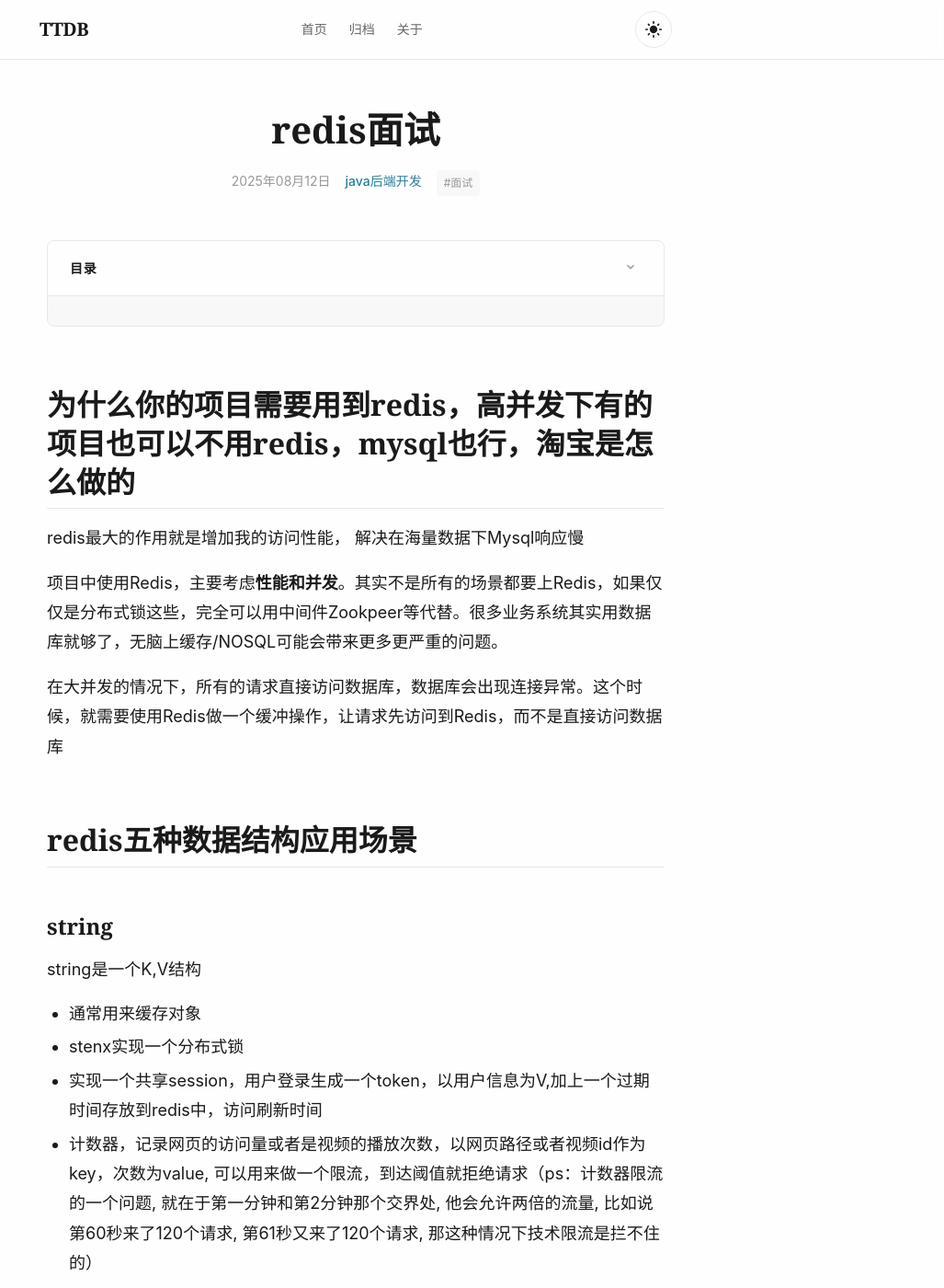
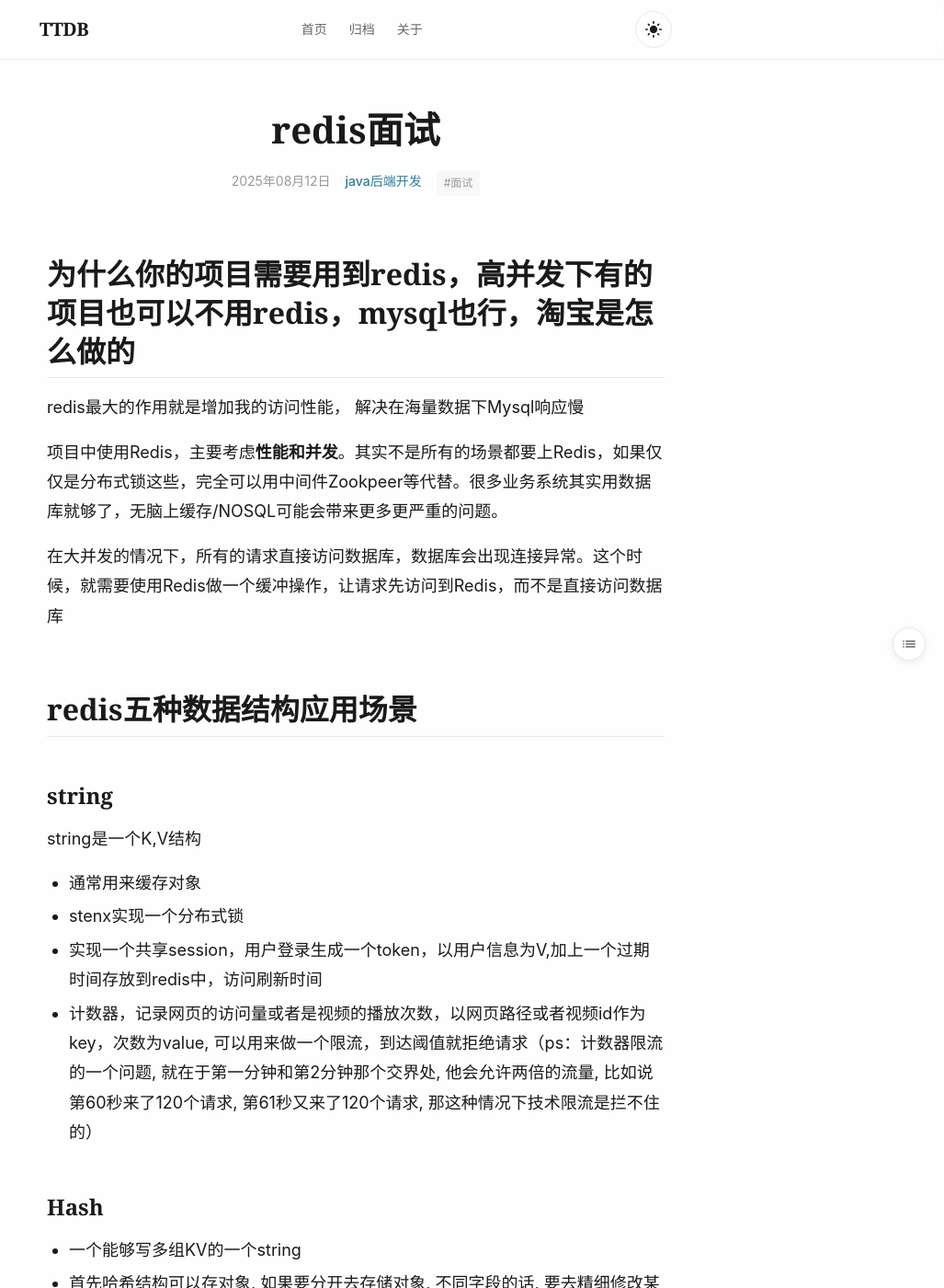
Before and after one commit to HgnGoning/HgnGoning.github.io, a Jekyll site: the page built from _posts/2025-08-12-redis-mian-shi.md, in a window 1280 px wide and 1400 px high. Shown: the whole window at 92% size, without its empty margins (253-1280 px from the left). Built offline with Jekyll 4.4.1, drawn with Linux system fonts in a browser that asks for light colours.

Commit message:
重新设计文章目录 - 右侧悬浮固定
- 目录固定在页面右侧中间位置
- 不随滚动消失，始终可见
- 点击按钮展开目录面板
- 点击外部或关闭按钮收起面板
- 滚动时自动高亮当前章节

Co-Authored-By: Claude Opus 4.6 <noreply@anthropic.com>

```diff
--- a/_layouts/post.html
+++ b/_layouts/post.html
@@ -28,18 +28,6 @@ layout: default
     </div>
   </header>
 
-  <nav class="toc" id="toc">
-    <div class="toc-header">
-      <span class="toc-title">目录</span>
-      <button class="toc-toggle" id="toc-toggle" aria-label="折叠目录">
-        <svg viewBox="0 0 24 24" width="16" height="16">
-          <path fill="currentColor" d="M7.41 8.59L12 13.17l4.59-4.58L18 10l-6 6-6-6 1.41-1.41z"/>
-        </svg>
-      </button>
-    </div>
-    <div class="toc-content" id="toc-content"></div>
-  </nav>
-
   <div class="post-content" itemprop="articleBody">
     {{ content }}
   </div>
@@ -50,6 +38,26 @@ layout: default
   </div>
   {% endif %}
 </article>
+
+<!-- 右侧悬浮目录 -->
+<aside class="toc-sidebar" id="toc-sidebar">
+  <button class="toc-toggle-btn" id="toc-toggle-btn" title="目录">
+    <svg viewBox="0 0 24 24" width="18" height="18">
+      <path fill="currentColor" d="M3 13h2v-2H3v2zm0 4h2v-2H3v2zm0-8h2V7H3v2zm4 4h14v-2H7v2zm0 4h14v-2H7v2zM7 7v2h14V7H7z"/>
+    </svg>
+  </button>
+  <nav class="toc-panel" id="toc-panel">
+    <div class="toc-panel-header">
+      <span class="toc-panel-title">目录</span>
+      <button class="toc-close-btn" id="toc-close-btn">
+        <svg viewBox="0 0 24 24" width="16" height="16">
+          <path fill="currentColor" d="M19 6.41L17.59 5 12 10.59 6.41 5 5 6.41 10.59 12 5 17.59 6.41 19 12 13.41 17.59 19 19 17.59 13.41 12z"/>
+        </svg>
+      </button>
+    </div>
+    <div class="toc-panel-content" id="toc-panel-content"></div>
+  </nav>
+</aside>
 
 <nav class="post-navigation">
   {% if page.previous.url %}
--- a/_sass/_components.scss
+++ b/_sass/_components.scss
@@ -220,101 +220,156 @@
 }
 
 // ============================================
-// 文章目录 (Table of Contents)
+// 文章目录 (Table of Contents) - 右侧悬浮
 // ============================================
-.toc {
-  background-color: var(--color-bg-secondary);
-  border: 1px solid var(--color-border);
-  border-radius: var(--radius-md);
-  margin-bottom: var(--spacing-xl);
-  overflow: hidden;
+.toc-sidebar {
+  position: fixed;
+  right: 20px;
+  top: 50%;
+  transform: translateY(-50%);
+  z-index: 100;
+  display: none;
 
-  .toc-header {
-    display: flex;
-    justify-content: space-between;
-    align-items: center;
-    padding: var(--spacing-md) var(--spacing-lg);
-    border-bottom: 1px solid var(--color-border);
-    background-color: var(--color-bg);
+  @media (min-width: 1200px) {
+    display: block;
+  }
 }
 
-  .toc-title {
-    font-size: var(--font-size-sm);
-    font-weight: 600;
-    color: var(--color-text);
-    text-transform: uppercase;
-    letter-spacing: 0.05em;
-  }
-
-  .toc-toggle {
-    background: none;
-    border: none;
+// 目录切换按钮（收起状态显示）
+.toc-toggle-btn {
+  width: 36px;
+  height: 36px;
+  border-radius: 50%;
+  background-color: var(--color-card-bg);
+  border: 1px solid var(--color-border);
   cursor: pointer;
-    padding: var(--spacing-xs);
-    color: var(--color-text-muted);
-    transition: transform var(--transition-fast);
+  display: flex;
+  align-items: center;
+  justify-content: center;
+  color: var(--color-text-secondary);
+  box-shadow: 0 2px 8px var(--color-shadow);
+  transition: all var(--transition-fast);
 
   &:hover {
     color: var(--color-accent);
-    }
+    border-color: var(--color-accent);
   }
 
-  .toc-content {
-    padding: var(--spacing-md) var(--spacing-lg);
-    max-height: 400px;
-    overflow-y: auto;
-
-    &.collapsed {
+  // 目录展开时隐藏按钮
+  &.hidden {
     display: none;
   }
 }
 
+// 目录面板（展开状态）
+.toc-panel {
+  position: absolute;
+  right: 50px;
+  top: 50%;
+  transform: translateY(-50%);
+  width: 220px;
+  max-height: 60vh;
+  background-color: var(--color-card-bg);
+  border: 1px solid var(--color-border);
+  border-radius: var(--radius-md);
+  box-shadow: 0 4px 20px var(--color-shadow);
+  opacity: 0;
+  visibility: hidden;
+  transition: all var(--transition-base);
+
+  &.open {
+    opacity: 1;
+    visibility: visible;
+  }
+}
+
+.toc-panel-header {
+  display: flex;
+  justify-content: space-between;
+  align-items: center;
+  padding: var(--spacing-md);
+  border-bottom: 1px solid var(--color-border);
+}
+
+.toc-panel-title {
+  font-size: var(--font-size-sm);
+  font-weight: 600;
+  color: var(--color-text);
+}
+
+.toc-close-btn {
+  background: none;
+  border: none;
+  cursor: pointer;
+  padding: 4px;
+  color: var(--color-text-muted);
+  transition: color var(--transition-fast);
+
+  &:hover {
+    color: var(--color-text);
+  }
+}
+
+.toc-panel-content {
+  padding: var(--spacing-md);
+  max-height: calc(60vh - 50px);
+  overflow-y: auto;
+
+  // 自定义滚动条
+  &::-webkit-scrollbar {
+    width: 4px;
+  }
+
+  &::-webkit-scrollbar-track {
+    background: transparent;
+  }
+
+  &::-webkit-scrollbar-thumb {
+    background-color: var(--color-border);
+    border-radius: 2px;
+  }
+}
+
 // 目录列表样式
-  ul {
+.toc-panel-content ul {
   list-style: none;
   padding: 0;
   margin: 0;
 
   ul {
-      padding-left: var(--spacing-lg);
+    padding-left: var(--spacing-md);
     margin-top: var(--spacing-xs);
   }
 }
 
-  li {
-    margin-bottom: var(--spacing-xs);
+.toc-panel-content li {
+  margin-bottom: 2px;
 }
 
-  a {
+.toc-panel-content a {
   display: block;
   font-size: var(--font-size-sm);
   color: var(--color-text-secondary);
-    padding: var(--spacing-xs) 0;
+  padding: var(--spacing-xs) var(--spacing-sm);
   border-left: 2px solid transparent;
-    padding-left: var(--spacing-sm);
+  text-decoration: none;
   transition: all var(--transition-fast);
 
   &:hover {
     color: var(--color-accent);
     border-left-color: var(--color-accent);
+    background-color: var(--color-bg-secondary);
   }
 
   &.active {
     color: var(--color-accent);
     border-left-color: var(--color-accent);
     font-weight: 500;
-    }
+    background-color: var(--color-bg-secondary);
   }
 }
 
-// 目录折叠状态
-.toc.collapsed {
-  .toc-toggle svg {
-    transform: rotate(-90deg);
-  }
-}
-
-// 空目录隐藏
-.toc:empty {
+// 空目录时隐藏整个侧边栏
+.toc-sidebar:empty {
   display: none;
 }
--- a/assets/js/theme.js
+++ b/assets/js/theme.js
@@ -71,21 +71,21 @@
   }
 
   // ============================================
-  // 文章目录 (Table of Contents)
+  // 文章目录 - 右侧悬浮
   // ============================================
-  const tocContent = document.getElementById('toc-content');
-  const tocToggle = document.getElementById('toc-toggle');
-  const toc = document.getElementById('toc');
+  const tocSidebar = document.getElementById('toc-sidebar');
+  const tocToggleBtn = document.getElementById('toc-toggle-btn');
+  const tocCloseBtn = document.getElementById('toc-close-btn');
+  const tocPanel = document.getElementById('toc-panel');
+  const tocPanelContent = document.getElementById('toc-panel-content');
   const postContent = document.querySelector('.post-content');
 
   // 生成目录
-  if (tocContent && postContent) {
-    const headings = postContent.querySelectorAll('h1, h2, h3, h4, h5, h6');
+  if (tocPanelContent && postContent) {
+    const headings = postContent.querySelectorAll('h2, h3, h4');
 
     if (headings.length > 0) {
       const tocList = document.createElement('ul');
-      let currentLevel = 1;
-      let stack = [tocList];
 
       headings.forEach(function(heading, index) {
         // 为标题添加 id
@@ -101,23 +101,17 @@
         link.setAttribute('data-target', id);
         li.appendChild(link);
 
-        // 处理层级
-        if (level > currentLevel) {
-          const ul = document.createElement('ul');
-          stack[stack.length - 1].lastElementChild?.appendChild(ul);
-          stack.push(ul);
-        } else if (level < currentLevel) {
-          const diff = currentLevel - level;
-          for (let i = 0; i < diff && stack.length > 1; i++) {
-            stack.pop();
-          }
+        // 根据层级添加缩进类
+        if (level === 3) {
+          li.style.paddingLeft = '12px';
+        } else if (level === 4) {
+          li.style.paddingLeft = '24px';
         }
 
-        stack[stack.length - 1].appendChild(li);
-        currentLevel = level;
+        tocList.appendChild(li);
       });
 
-      tocContent.appendChild(tocList);
+      tocPanelContent.appendChild(tocList);
 
       // 点击目录链接平滑滚动
       tocList.querySelectorAll('a').forEach(function(link) {
@@ -147,7 +141,7 @@
         if (!ticking) {
           window.requestAnimationFrame(function() {
             const headerHeight = document.querySelector('.site-header')?.offsetHeight || 64;
-            const scrollPosition = window.scrollY + headerHeight + 50;
+            const scrollPosition = window.scrollY + headerHeight + 100;
 
             let currentHeading = null;
             headings.forEach(function(heading) {
@@ -171,20 +165,39 @@
       }, { passive: true });
 
     } else {
-      // 没有标题时隐藏目录
-      if (toc) {
-        toc.style.display = 'none';
+      // 没有标题时隐藏整个目录侧边栏
+      if (tocSidebar) {
+        tocSidebar.style.display = 'none';
       }
     }
   }
 
-  // 目录折叠切换
-  if (tocToggle && toc) {
-    tocToggle.addEventListener('click', function() {
-      toc.classList.toggle('collapsed');
-      tocContent.classList.toggle('collapsed');
+  // 目录展开/收起
+  if (tocToggleBtn && tocPanel) {
+    tocToggleBtn.addEventListener('click', function() {
+      tocPanel.classList.add('open');
+      tocToggleBtn.classList.add('hidden');
     });
   }
+
+  if (tocCloseBtn && tocPanel && tocToggleBtn) {
+    tocCloseBtn.addEventListener('click', function() {
+      tocPanel.classList.remove('open');
+      tocToggleBtn.classList.remove('hidden');
+    });
+  }
+
+  // 点击目录外部关闭
+  document.addEventListener('click', function(e) {
+    if (tocPanel && tocPanel.classList.contains('open')) {
+      if (!tocPanel.contains(e.target) && !tocToggleBtn.contains(e.target)) {
+        tocPanel.classList.remove('open');
+        if (tocToggleBtn) {
+          tocToggleBtn.classList.remove('hidden');
+        }
+      }
+    }
+  });
 
   // ============================================
   // 文章列表淡入动画
```
Also changed, not shown: WRITING-GUIDE.md (+17 -16 lines), README.md. Lines whose indentation alone changed are shown as unchanged.
